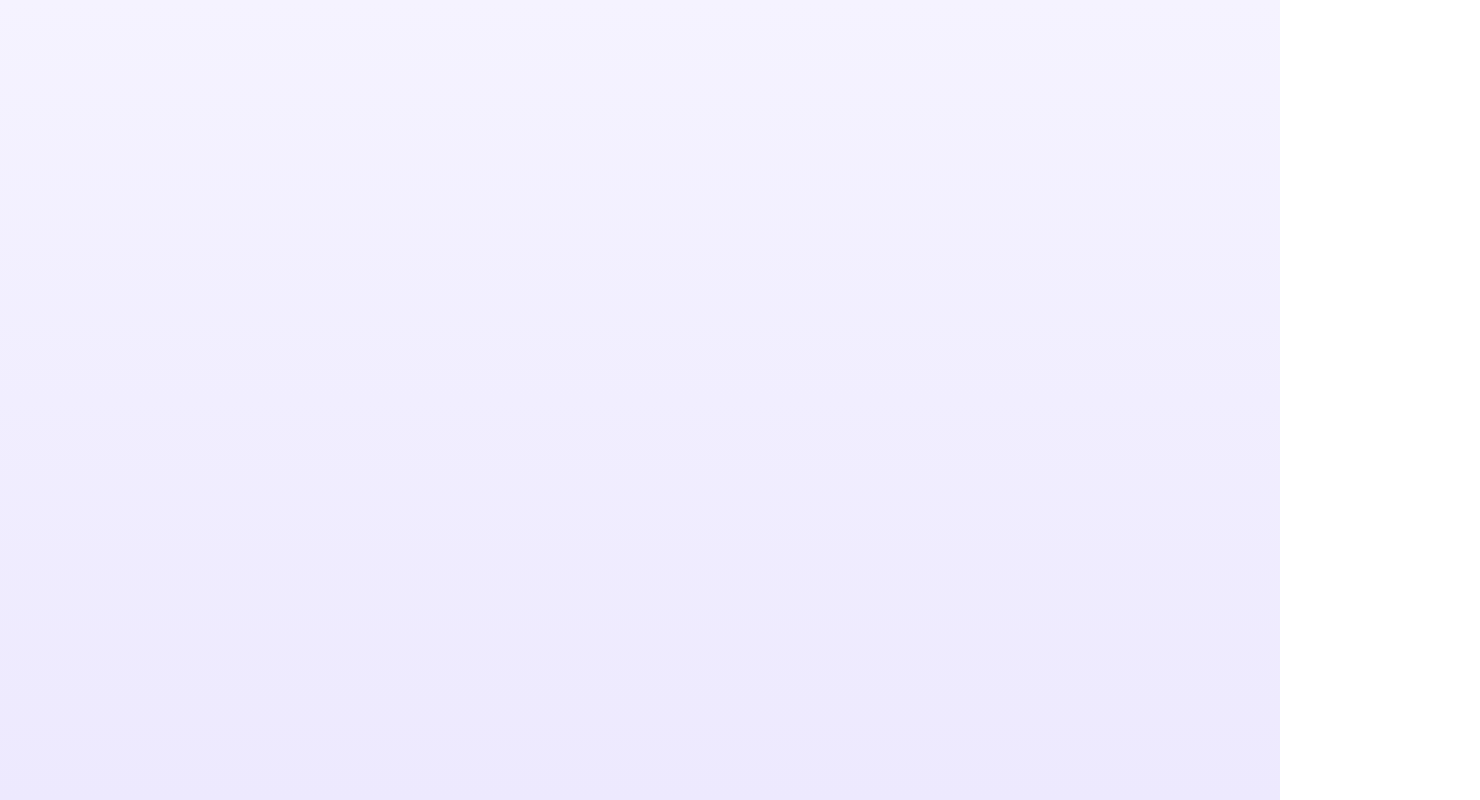
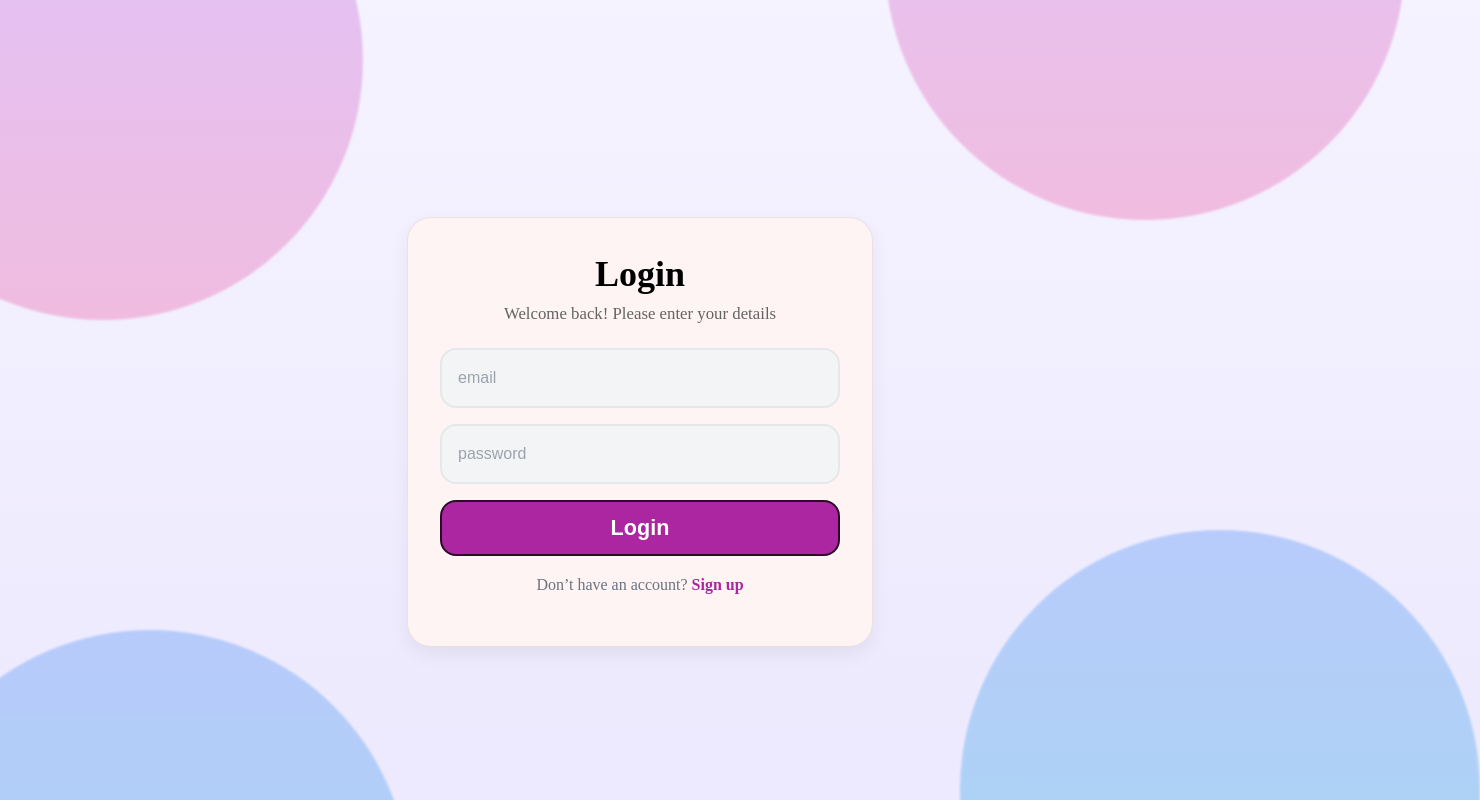
Before and after one commit to zhikangxie107/transcribe, a Vue app: page /login in a window 1280 px wide. Before the commit this address had no page. Shown: the top 800 px of the page, 1480 px wide, since content can reach past the window. Built offline with nearby package versions, Linux system fonts and the light colour scheme.

Commit message:
login and signup up views set up

```diff
--- a/src/assets/styles.scss
+++ b/src/assets/styles.scss
@@ -12,3 +12,15 @@ body {
   background: linear-gradient(#F5F3FF , #EDE9FE);
   background-attachment: fixed; // stays still when scrolling
 }
+
+/* Common blob styles */
+.blob {
+	position: absolute;
+	width: 520px;
+	height: 520px;
+	border-radius: 50%;
+	opacity: 30%;
+	filter: blur(1px);
+	pointer-events: none;
+	z-index: 0;
+}
--- a/src/router/index.js
+++ b/src/router/index.js
@@ -2,16 +2,16 @@ import { createRouter, createWebHistory } from 'vue-router'
 
 // Lazy-loaded views
 const LandingView = () => import('@/views/LandingView.vue')
-// const LoginView   = () => import('@/views/LoginView.vue')
-// const SignupView  = () => import('@/views/SignupView.vue')
+const LoginView   = () => import('@/views/LoginView.vue')
+const SignupView  = () => import('@/views/SignupView.vue')
 // const AppView     = () => import('@/views/AppView.vue')
 
 const router = createRouter({
   history: createWebHistory(),
   routes: [
     { path: '/',        name: 'landing', component: LandingView },
-    // { path: '/login',   name: 'login',   component: LoginView,  meta: { guest: true } },
-    // { path: '/signup',  name: 'signup',  component: SignupView, meta: { guest: true } },
+    { path: '/login',   name: 'login',   component: LoginView,  meta: { guest: true } },
+    { path: '/signup',  name: 'signup',  component: SignupView, meta: { guest: true } },
     // { path: '/app',     name: 'app',     component: AppView,    meta: { requiresAuth: true } },
     // { path: '/:pathMatch(.*)*', redirect: '/' } // simple 404 redirect
   ],
--- a/src/views/LandingView.vue
+++ b/src/views/LandingView.vue
@@ -13,8 +13,8 @@
 				<p class="name">Transcribe</p>
 			</div>
 			<div class="action">
-				<button class="primary">Log in</button>
-				<button class="outline">Sign up</button>
+				<button class="primary" @click="goToLogin">Log in</button>
+				<button class="outline" @click="goToSignup">Sign up</button>
 			</div>
 		</div>
 	</section>
@@ -23,6 +23,18 @@
 <script setup>
 import { FontAwesomeIcon } from '@fortawesome/vue-fontawesome';
 import { faMicrophoneLines } from '@fortawesome/free-solid-svg-icons';
+
+import { useRouter } from 'vue-router';
+
+const router = useRouter();
+
+const goToLogin = () => {
+	router.push('/login');
+};
+
+const goToSignup = () => {
+	router.push('/signup');
+};
 </script>
 
 <style lang="scss" scoped>
@@ -59,7 +71,7 @@ import { faMicrophoneLines } from '@fortawesome/free-solid-svg-icons';
 	.action {
 		display: flex;
 		gap: 10rem;
-        padding-left: 0.5rem;
+		padding-left: 0.5rem;
 
 		button {
 			font-size: 2rem;
@@ -89,18 +101,6 @@ import { faMicrophoneLines } from '@fortawesome/free-solid-svg-icons';
 			}
 		}
 	}
-}
-
-/* Common blob styles */
-.blob {
-	position: absolute;
-	width: 520px;
-	height: 520px;
-	border-radius: 50%;
-	opacity: 30%;
-	filter: blur(1px);
-	pointer-events: none;
-	z-index: 0;
 }
 
 /* Corner positions */
--- /dev/null
+++ b/src/views/LoginView.vue
@@ -0,0 +1,239 @@
+<template>
+	<section class="login">
+		<!-- Background -->
+		<div class="blob tl"></div>
+		<div class="blob tr"></div>
+		<div class="blob bl"></div>
+		<div class="blob br"></div>
+
+		<div class="content">
+			<div class="card">
+				<h1 class="title">Login</h1>
+				<p class="subtitle">Welcome back! Please enter your details</p>
+
+				<form class="form" @submit.prevent="onSubmit">
+					<label class="sr-only" for="email">Email</label>
+					<input
+						id="email"
+						v-model="email"
+						type="email"
+						placeholder="email"
+						required
+					/>
+
+					<label class="sr-only" for="password">Password</label>
+					<input
+						id="password"
+						v-model="password"
+						type="password"
+						placeholder="password"
+						required
+					/>
+
+					<button class="btn-primary" :disabled="loading">
+						{{ loading ? 'Logging in…' : 'Login' }}
+					</button>
+				</form>
+
+				<p class="switch">
+					Don’t have an account?
+					<router-link class="link" to="/signup">Sign up</router-link>
+				</p>
+			</div>
+		</div>
+	</section>
+</template>
+
+<script setup>
+import { ref } from 'vue';
+import { useRouter } from 'vue-router';
+
+const email = ref('');
+const password = ref('');
+const loading = ref(false);
+
+async function onSubmit() {
+	try {
+		loading.value = true;
+		// await Auth.login(email.value, password.value)
+		// go to app/home after successful login
+		router.push('/app');
+	} catch (err) {
+		alert(err?.message || 'Login failed');
+	} finally {
+		loading.value = false;
+	}
+}
+</script>
+
+<style lang="scss" scoped>
+@use '@/assets/styles.scss' as *;
+
+.login {
+	min-height: 100vh;
+	display: grid;
+	place-items: center;
+	padding: 2rem;
+}
+
+.card {
+	min-width: 25rem;
+	max-width: 30rem;
+	background: #fff4f4; /* soft blush */
+	border: 1px solid rgba(0, 0, 0, 0.08);
+	border-radius: 24px;
+	padding: 2.25rem 2rem;
+	box-shadow: 0 8px 20px rgba(0, 0, 0, 0.06);
+}
+
+/* Headings */
+.title {
+	margin: 0 0 0.5rem;
+	font-size: 2.25rem;
+	line-height: 1.15;
+	text-align: center;
+	font-weight: bold;
+	color: #000;
+}
+
+.subtitle {
+	margin: 0 0 1.5rem;
+	text-align: center;
+	color: #636363; /* gray-500 */
+	font-size: 1.05rem;
+}
+
+/* Form */
+.form {
+	display: grid;
+	gap: 1rem;
+	margin-top: 0.5rem;
+}
+
+input {
+	height: 3.5rem;
+	max-width: 25.125rem;
+	padding: 0 1rem;
+	font-size: 1rem;
+	border-radius: 16px;
+	border: 2px solid #e5e7eb; /* light border */
+	background: #f3f4f6; /* light gray fill */
+	color: #111827;
+	outline: none;
+	transition: border-color 0.15s, box-shadow 0.15s;
+
+	&::placeholder {
+		color: #9ca3af;
+	}
+	&:focus {
+		border-color: #ab26a0; /* magenta */
+		box-shadow: 0 0 0 4px rgba(171, 38, 160, 0.15);
+	}
+}
+
+/* Primary CTA */
+.btn-primary {
+	height: 56px;
+	width: 100%;
+	border: 2px solid #2b0b29; /* subtle dark outline to match mock */
+	border-radius: 16px;
+	background: #ab26a0; /* magenta */
+	color: #fff;
+	font-weight: 800;
+	font-size: 1.35rem;
+	cursor: pointer;
+	transition: transform 0.06s ease, filter 0.15s ease;
+
+	&:hover {
+		filter: brightness(1.05);
+	}
+	&:active {
+		transform: translateY(1px);
+	}
+	&:disabled {
+		opacity: 0.7;
+		cursor: not-allowed;
+		filter: grayscale(0.2);
+	}
+}
+
+/* Bottom switch text */
+.switch {
+	margin-top: 1.25rem;
+	text-align: center;
+	color: #6b7280;
+}
+
+.link {
+	color: #ab26a0;
+	font-weight: 600;
+	text-decoration: none;
+}
+.link:hover {
+	text-decoration: underline;
+}
+
+/* Screen reader only labels */
+.sr-only {
+	position: absolute;
+	width: 1px;
+	height: 1px;
+	padding: 0;
+	margin: -1px;
+	overflow: hidden;
+	clip: rect(0, 0, 0, 0);
+	white-space: nowrap;
+	border: 0;
+}
+
+/* Corner positions */
+.tl {
+	top: -200px;
+	left: -157px;
+}
+.tr {
+	top: -300px;
+	right: -125px;
+}
+.bl {
+	bottom: -350px;
+	left: -110px;
+}
+.br {
+	bottom: -250px;
+	right: -200px;
+}
+
+/* Gradients (matches your palette) */
+.tl,
+.tr {
+	background: linear-gradient(#a855f7, #ec4899);
+}
+.bl,
+.br {
+	background: linear-gradient(#3b82f6, #06b6d4);
+}
+
+/* Keep content above blobs */
+.content {
+	position: relative;
+	z-index: 1;
+	text-align: center;
+}
+.accent {
+	color: #a855f7;
+}
+
+/* Responsive tweaks */
+@media (max-width: 480px) {
+	.tr,
+	.br {
+		display: none;
+	}
+	.blob {
+		width: 420px;
+		height: 420px;
+		filter: blur(150px);
+	}
+}
+</style>
--- /dev/null
+++ b/src/views/SignupView.vue
@@ -0,0 +1,265 @@
+<template>
+	<section class="signup">
+		<!-- Background -->
+		<div class="blob tl"></div>
+		<div class="blob tr"></div>
+		<div class="blob bl"></div>
+		<div class="blob br"></div>
+
+		<div class="content">
+			<div class="card">
+				<h1 class="title">Sign Up</h1>
+				<p class="subtitle">Welcome! Glad to have you</p>
+
+				<form class="form" @submit.prevent="onSubmit">
+					<label class="sr-only" for="username">Username</label>
+					<input
+						id="username"
+						v-model="username"
+						type="username"
+						placeholder="username"
+						required
+					/>
+					<label class="sr-only" for="email">Email</label>
+					<input
+						id="email"
+						v-model="email"
+						type="email"
+						placeholder="email"
+						required
+					/>
+
+					<label class="sr-only" for="password">Password</label>
+					<input
+						id="password"
+						v-model="password"
+						type="password"
+						placeholder="password"
+						required
+					/>
+
+					<label class="sr-only" for="confirm">Confirm password</label>
+					<input
+						id="confirm"
+						v-model="confirm"
+						type="confirm"
+						placeholder="confirm password"
+						required
+					/>
+
+					<button class="btn-primary" :disabled="loading">
+						{{ loading ? 'Creating account…' : 'Sign Up' }}
+					</button>
+				</form>
+
+				<p class="switch">
+					Have an account?
+					<router-link class="link" to="/login">Login</router-link>
+				</p>
+			</div>
+		</div>
+	</section>
+</template>
+
+<script setup>
+import { ref } from 'vue';
+import { useRouter } from 'vue-router';
+// import { Auth } from '@/client/auth' // when your API is ready
+
+const router = useRouter();
+const username = ref('');
+const email = ref('');
+const password = ref('');
+const confirm = ref('');
+const loading = ref(false);
+
+async function onSubmit() {
+	if (password.value !== confirm.value) {
+		alert('Passwords do not match.');
+		return;
+	}
+	try {
+		loading.value = true;
+		// await Auth.signup({ username: username.value, email: email.value, password: password.value })
+		// Optionally auto-login then:
+		router.push('/app');
+	} catch (err) {
+		alert(err?.message || 'Sign up failed');
+	} finally {
+		loading.value = false;
+	}
+}
+</script>
+
+<style lang="scss" scoped>
+@use '@/assets/styles.scss' as *;
+
+.signup {
+	position: relative;
+	min-height: 100vh;
+	display: grid;
+	place-items: center;
+	overflow: hidden;
+}
+
+.card {
+	min-width: 25rem;
+	max-width: 30rem;
+	background: #fff4f4; /* soft blush */
+	border: 1px solid rgba(0, 0, 0, 0.08);
+	border-radius: 24px;
+	padding: 2.25rem 2rem;
+	box-shadow: 0 8px 20px rgba(0, 0, 0, 0.06);
+}
+
+/* Headings */
+.title {
+	margin: 0 0 0.5rem;
+	font-size: 2.25rem;
+	line-height: 1.15;
+	text-align: center;
+	font-weight: bold;
+	color: #000;
+}
+
+.subtitle {
+	margin: 0 0 1.5rem;
+	text-align: center;
+	color: #636363; /* gray-500 */
+	font-size: 1.05rem;
+}
+
+/* Form */
+.form {
+	display: grid;
+	gap: 1rem;
+	margin-top: 0.5rem;
+}
+
+input {
+	height: 3.5rem;
+	max-width: 25.125rem;
+	padding: 0 1rem;
+	font-size: 1rem;
+	border-radius: 16px;
+	border: 2px solid #e5e7eb; /* light border */
+	background: #f3f4f6; /* light gray fill */
+	color: #111827;
+	outline: none;
+	transition: border-color 0.15s, box-shadow 0.15s;
+
+	&::placeholder {
+		color: #9ca3af;
+	}
+	&:focus {
+		border-color: #ab26a0; /* magenta */
+		box-shadow: 0 0 0 4px rgba(171, 38, 160, 0.15);
+	}
+}
+
+/* Primary CTA */
+.btn-primary {
+	height: 56px;
+	width: 100%;
+	border: 2px solid #2b0b29; /* subtle dark outline to match mock */
+	border-radius: 16px;
+	background: #ab26a0; /* magenta */
+	color: #fff;
+	font-weight: 800;
+	font-size: 1.35rem;
+	cursor: pointer;
+	transition: transform 0.06s ease, filter 0.15s ease;
+
+	&:hover {
+		filter: brightness(1.05);
+	}
+	&:active {
+		transform: translateY(1px);
+	}
+	&:disabled {
+		opacity: 0.7;
+		cursor: not-allowed;
+		filter: grayscale(0.2);
+	}
+}
+
+/* Bottom switch text */
+.switch {
+	margin-top: 1.25rem;
+	text-align: center;
+	color: #6b7280;
+}
+
+.link {
+	color: #ab26a0;
+	font-weight: 600;
+	text-decoration: none;
+}
+.link:hover {
+	text-decoration: underline;
+}
+
+/* Screen reader only labels */
+.sr-only {
+	position: absolute;
+	width: 1px;
+	height: 1px;
+	padding: 0;
+	margin: -1px;
+	overflow: hidden;
+	clip: rect(0, 0, 0, 0);
+	white-space: nowrap;
+	border: 0;
+}
+
+/* Corner positions */
+.tl {
+	top: -200px;
+	left: -157px;
+}
+.tr {
+	top: -300px;
+	right: -125px;
+}
+.bl {
+	bottom: -350px;
+	left: -110px;
+}
+.br {
+	bottom: -250px;
+	right: -200px;
+}
+
+/* Gradients (matches your palette) */
+.tl,
+.tr {
+	background: linear-gradient(#a855f7, #ec4899);
+}
+.bl,
+.br {
+	background: linear-gradient(#3b82f6, #06b6d4);
+}
+
+/* Keep content above blobs */
+.content {
+	position: relative;
+	z-index: 1;
+	text-align: center;
+}
+.accent {
+	color: #a855f7;
+}
+
+/* Responsive tweaks */
+@media (max-width: 480px) {
+	.tr,
+	.br {
+		display: none;
+	}
+	.blob {
+		width: 420px;
+		height: 420px;
+		filter: blur(150px);
+	}
+}
+</style>
```
